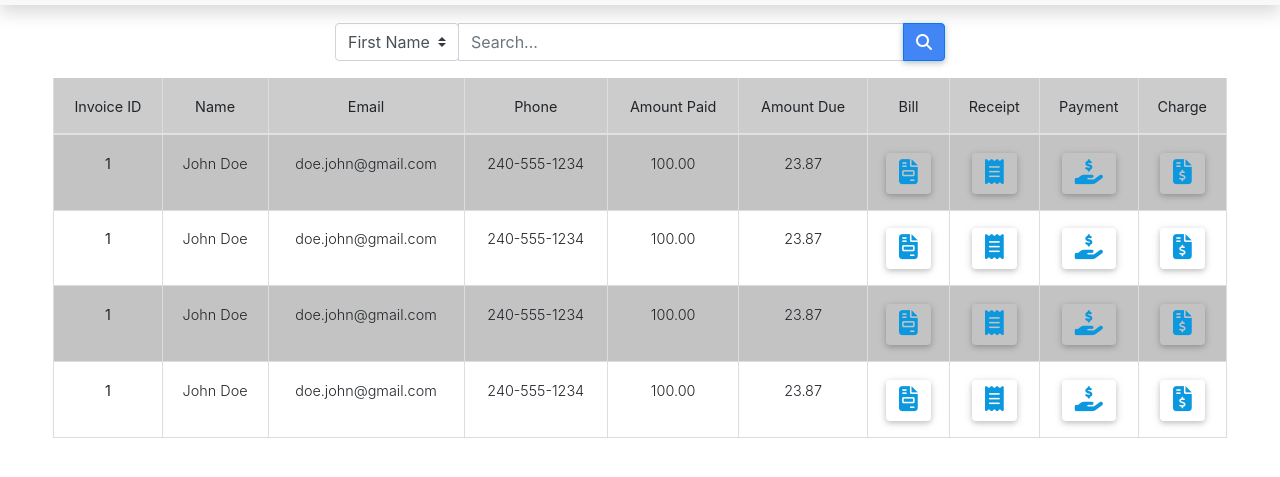
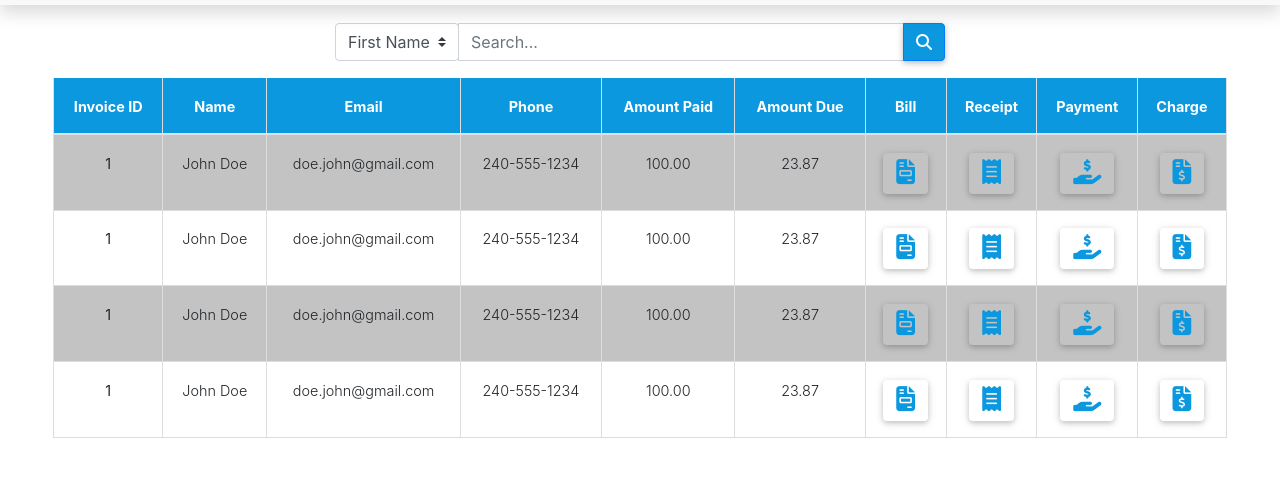
Before and after one commit to loganhersh/Group3-Inc, a website: page HMS/pages/billing/index.html in a window 1280 px wide. Shown: the part 121-598 px from the top of the page. Drawn offline with nearby package versions, Linux system fonts and the light colour scheme.

Commit message:
update billing table to match other tables

```diff
--- a/HMS/pages/billing/index.html
+++ b/HMS/pages/billing/index.html
@@ -61,7 +61,7 @@
         </div>
         <input class="form-control" type="text" placeholder="Search...">
         <div class="input-group-append">
-          <button class="btn btn-primary m-0"><i class="fa fa-search"></i></button>
+          <button class="btn btn-primary m-0" style="background-color: #0B98DE !important;"><i class="fa fa-search"></i></button>
         </div>
       </div>
     </div>
@@ -77,17 +77,17 @@
       <table class="table">
         <!--Table head-->
         <thead>
-        <tr>
-          <th class="sticky-top">Invoice ID</th>
-          <th class="sticky-top">Name</th>
-          <th class="sticky-top">Email</th>
-          <th class="sticky-top">Phone</th>
-          <th class="sticky-top">Amount Paid</th>
-          <th class="sticky-top">Amount Due</th>
-          <th class="sticky-top">Bill</th>
-          <th class="sticky-top">Receipt</th>
-          <th class="sticky-top">Payment</th>
-          <th class="sticky-top">Charge</th>
+        <tr style="color: #FFFFFF">
+          <th class="sticky-top" style="background: #0B98DE">Invoice ID</th>
+          <th class="sticky-top" style="background: #0B98DE">Name</th>
+          <th class="sticky-top" style="background: #0B98DE">Email</th>
+          <th class="sticky-top" style="background: #0B98DE">Phone</th>
+          <th class="sticky-top" style="background: #0B98DE">Amount Paid</th>
+          <th class="sticky-top" style="background: #0B98DE">Amount Due</th>
+          <th class="sticky-top" style="background: #0B98DE">Bill</th>
+          <th class="sticky-top" style="background: #0B98DE">Receipt</th>
+          <th class="sticky-top" style="background: #0B98DE">Payment</th>
+          <th class="sticky-top" style="background: #0B98DE">Charge</th>
         </tr>
         </thead>
         <!--Table head-->
--- a/HMS/styles/billing.style.css
+++ b/HMS/styles/billing.style.css
@@ -42,6 +42,7 @@ tr:nth-child(odd) {
 .sticky-top
 {
   background: #cccccc;
+  font-weight: bold;
 }
 .search
 {
```
